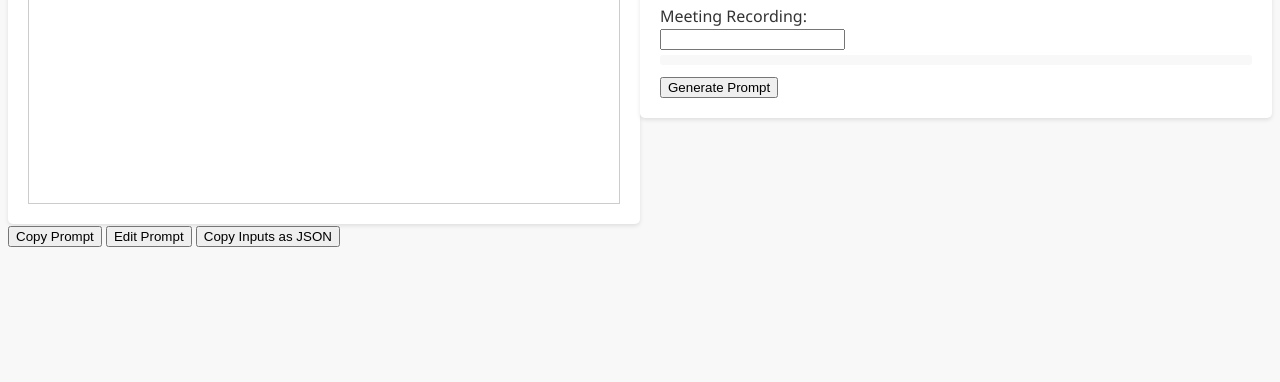
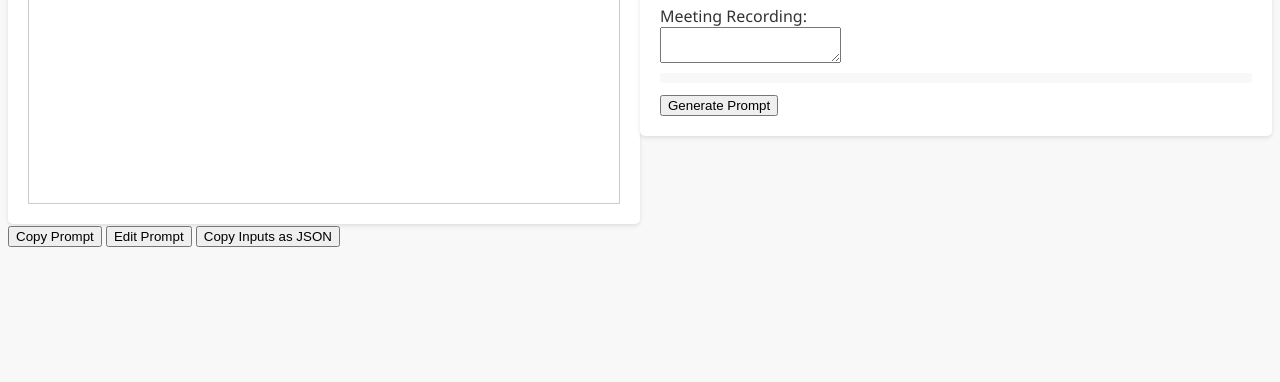
Before and after one commit to flipando-AI/Rufus-Meeting-Assistant, a plain HTML site: page index.html in a window 1280 px wide. Shown: the part 418-800 px from the top of the page. Drawn offline with Linux system fonts and the light colour scheme.

Commit message:
Update index.html

```diff
--- a/index.html
+++ b/index.html
@@ -1,10 +1,9 @@
 <!DOCTYPE html>
-<html lang="en" >
+<html lang="en">
 <head>
   <meta charset="UTF-8">
   <title>CodePen - Meeting Assisstant</title>
   <link rel="stylesheet" href="./style.css">
-
 </head>
 <body>
 <!-- partial:index.partial.html -->
@@ -40,7 +39,7 @@
     <form id="inputForm">
       <div class="form-group">
         <label for="input1">Meeting Recording:</label>
-        <input type="text" id="input1" name="input1" data-hint="Enter the whole transcript of your meeting" />
+        <textarea id="input1" name="input1" data-hint="Enter the whole transcript of your meeting"></textarea>
         <div class="hint-box"></div>
       </div>
 
@@ -53,7 +52,6 @@
 <button id="editButton">Edit Prompt</button>
 <button id="copyInputsButton">Copy Inputs as JSON</button>
 <!-- partial -->
-  <script  src="./script.js"></script>
-
+<script src="./script.js"></script>
 </body>
 </html>
```
